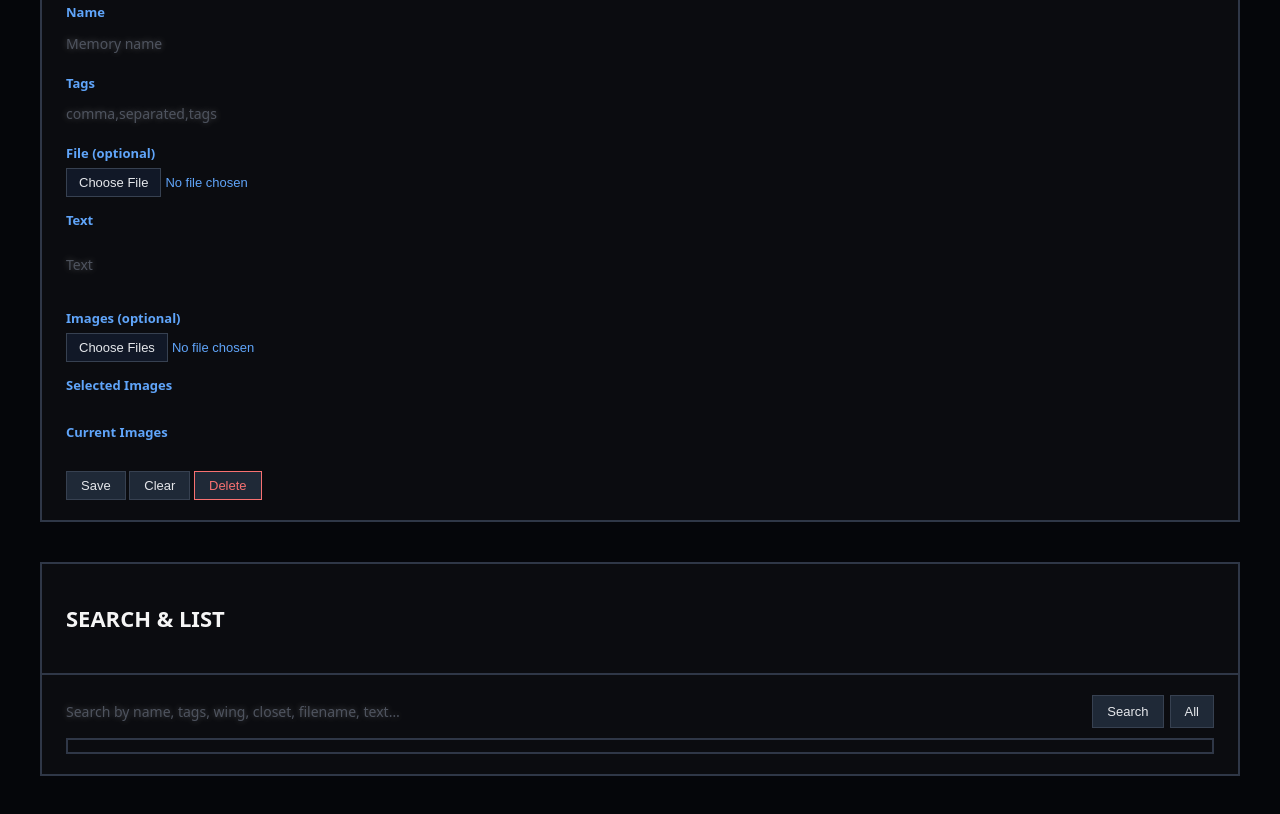
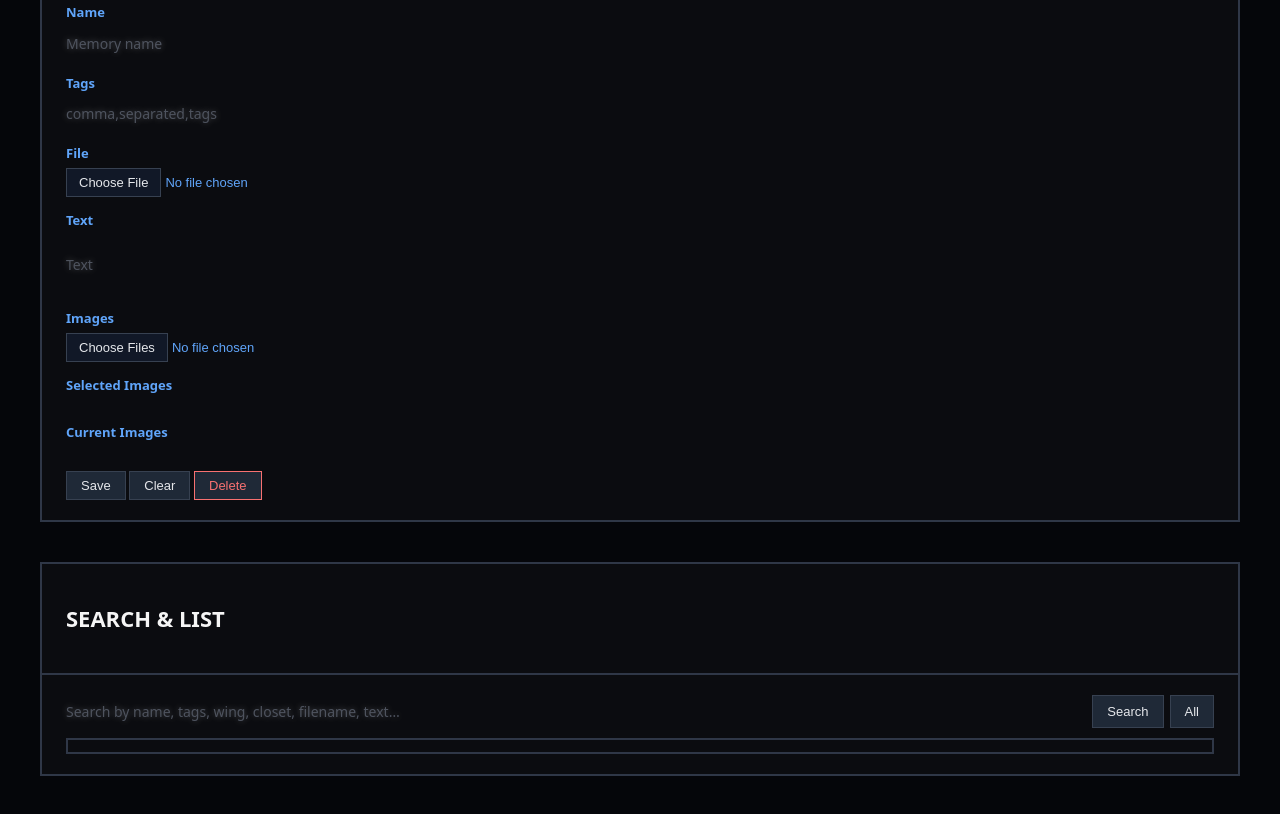
Before and after one commit to MemPalace-App/mempalace-app, a website: page public/index.html in a window 1280 px wide. Shown: the part 2169-2983 px from the top of the page. Drawn offline with Linux system fonts and the light colour scheme; no server answers.

Commit message:
mempalace-app

```diff
--- a/public/index.html
+++ b/public/index.html
@@ -78,9 +78,9 @@
       <div class="form-row"><label>Closet</label><div id="closetInput" class="editable" contenteditable="true" data-placeholder="e.g. Closet"></div></div>
       <div class="form-row"><label>Name</label><div id="nameInput" class="editable" contenteditable="true" data-placeholder="Memory name"></div></div>
       <div class="form-row"><label>Tags</label><div id="tagsInput" class="editable" contenteditable="true" data-placeholder="comma,separated,tags"></div></div>
-      <div class="form-row"><label>File (optional)</label><input type="file" id="fileInput" accept=".txt,.md,.json,.log,.csv,.js,.py,.html,.css"></div>
+      <div class="form-row"><label>File</label><input type="file" id="fileInput" accept=".txt,.md,.json,.log,.csv,.js,.py,.html,.css"></div>
       <div class="form-row"><label>Text</label><pre id="textInput" class="editable" contenteditable="true" data-placeholder="Text"></pre></div>
-      <div class="form-row"><label>Images (optional)</label><input type="file" id="imageInput" accept="image/*" multiple></div>
+      <div class="form-row"><label>Images</label><input type="file" id="imageInput" accept="image/*" multiple></div>
       <div class="form-row"><label>Selected Images</label><div id="thumbnailPreview" class="thumbs"></div></div>
       <div class="form-row"><label>Current Images</label><div id="editImages"></div></div>
       <div class="form-actions">
```
